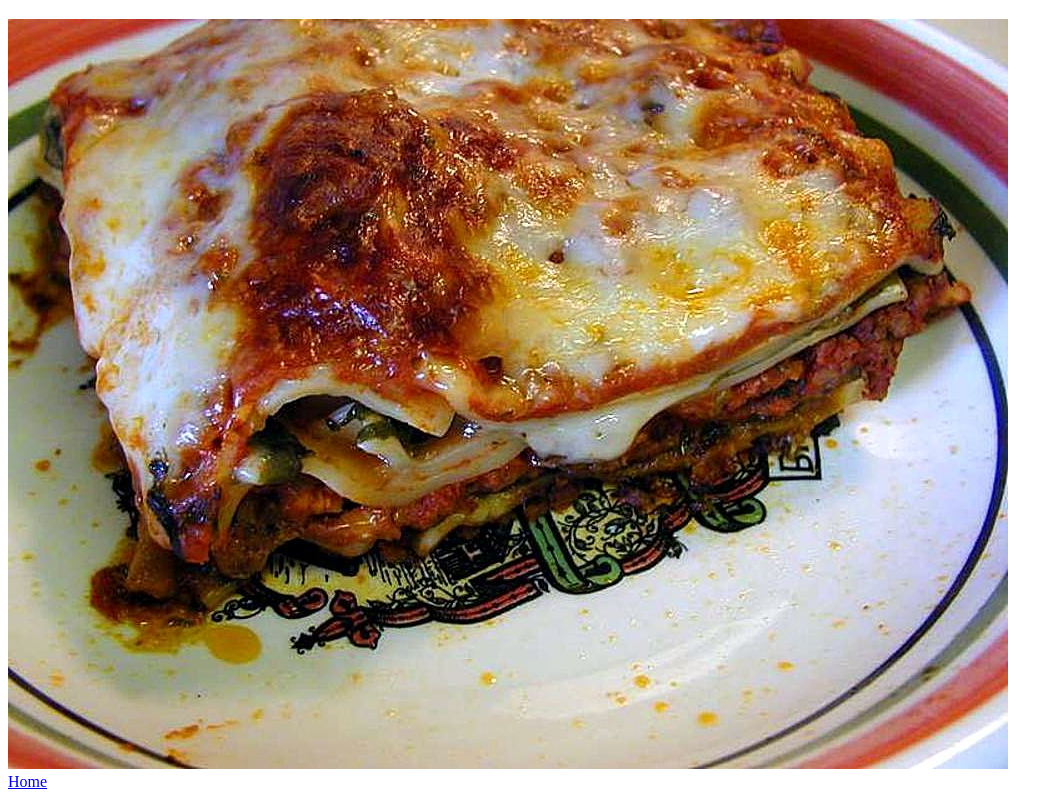
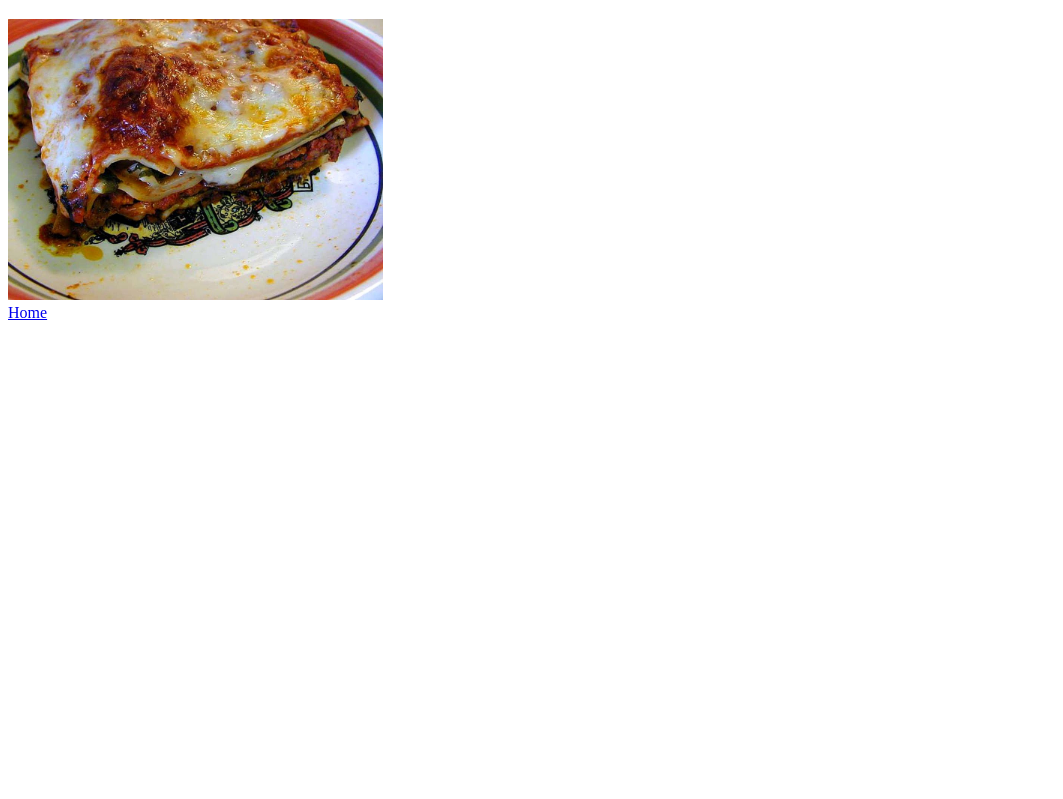
Before and after one commit to Krspycode/odin-recipes, a plain HTML site: page recipes/lasagna.html in a window 1280 px wide. Shown: the part 61-860 px from the top of the page, without its empty margins (0-1063 px from the left). After the commit the page ends 800 px from the top, so only its background shows below. Drawn offline with Linux system fonts and the light colour scheme.

Commit message:
fix img sizing on lasagna

```diff
--- a/recipes/lasagna.html
+++ b/recipes/lasagna.html
@@ -7,7 +7,7 @@
 </head>
 <body>
     <h1>Lasagna</h1>
-    <img src="../images/lasagna.jpg" alt="A finished lasagna dish."><br>
+    <img src="../images/lasagna.jpg" alt="A finished lasagna dish." width="375"><br>
     <a href="../index.html">Home</a>
 </body>
 </html>
```
